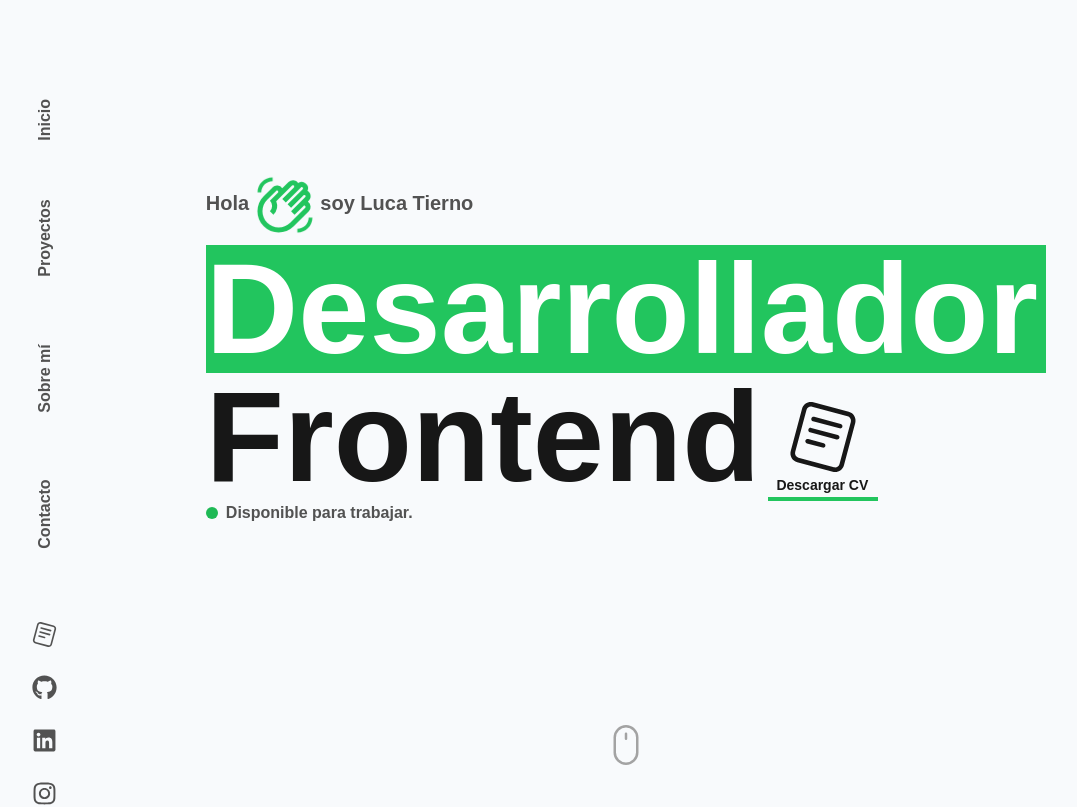
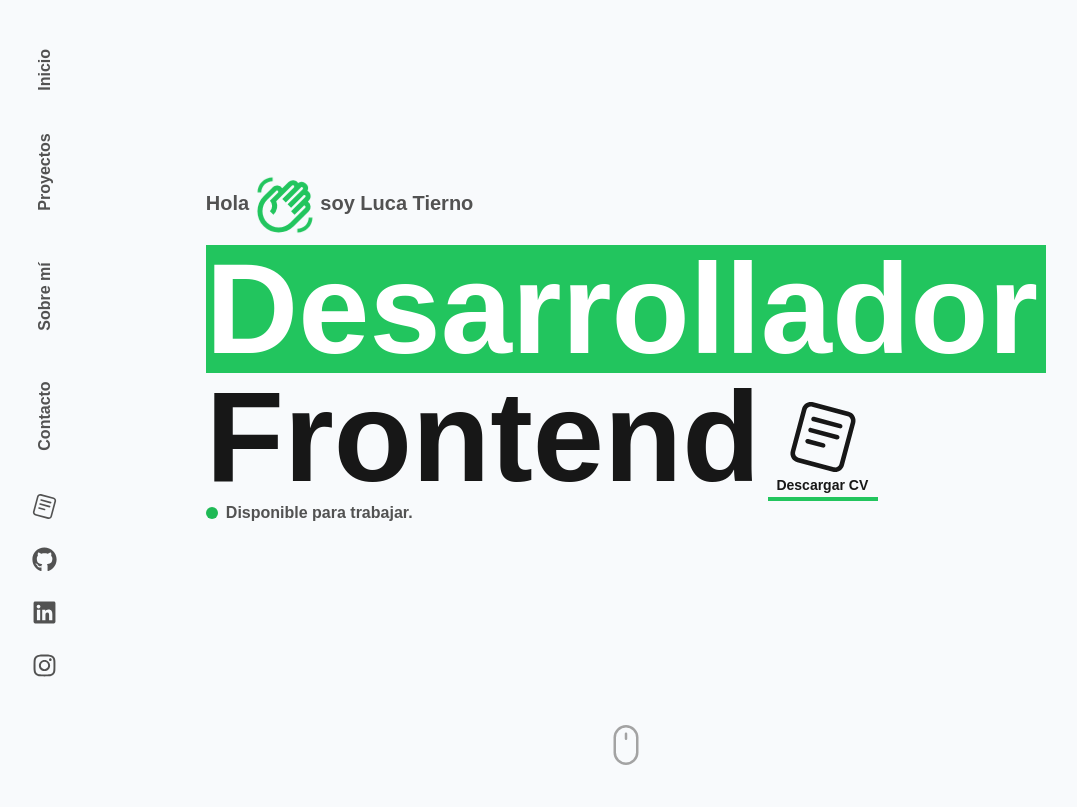
Before and after one commit to LucaTierno/Portfolio, a Next.js app: page / in a window 1280 px wide. Shown: the top 807 px of the page, without its empty margins (14-1091 px from the left). Built offline with nearby package versions, Linux system fonts and the light colour scheme.

Commit message:
FIX: navbar in desktop

```diff
--- a/src/components/navigation/Navbar.tsx
+++ b/src/components/navigation/Navbar.tsx
@@ -43,7 +43,7 @@ export default function Navbar() {
         z-40
       `}
       >
-        <ul className="space-y-4 lg:space-y-28 mt-[70px]">
+        <ul className="space-y-4 lg:space-y-24 mt-[70px] lg:mt-[20px]">
           {navItems.map((item) => (
             <li key={item.name}>
               <Link
@@ -57,7 +57,7 @@ export default function Navbar() {
           ))}
         </ul>
 
-        <ul className="space-y-7 mt-10 lg:mt-[100px]">
+        <ul className="space-y-7 mt-10 lg:mt-[70px]">
           <li>
             <Link
               href="https://drive.google.com/file/d/1eHQKzcy2l4QEi_6TWn7GAW4YPX-1u-mm/view?usp=sharing"
```
